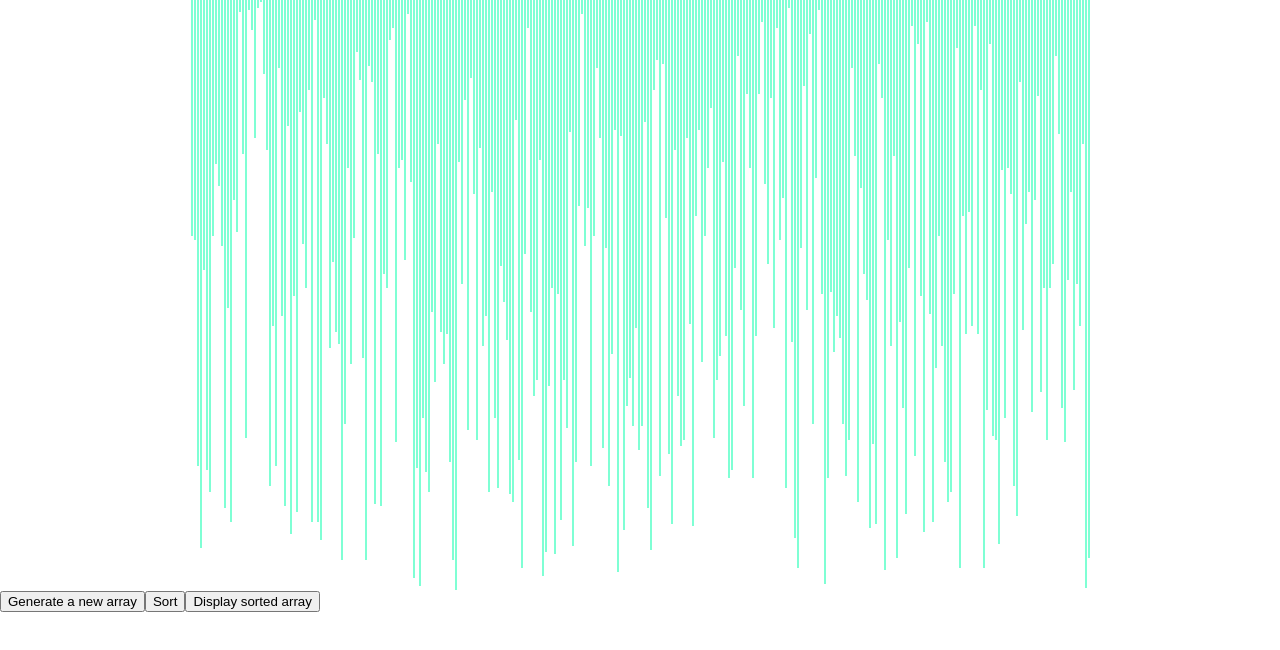
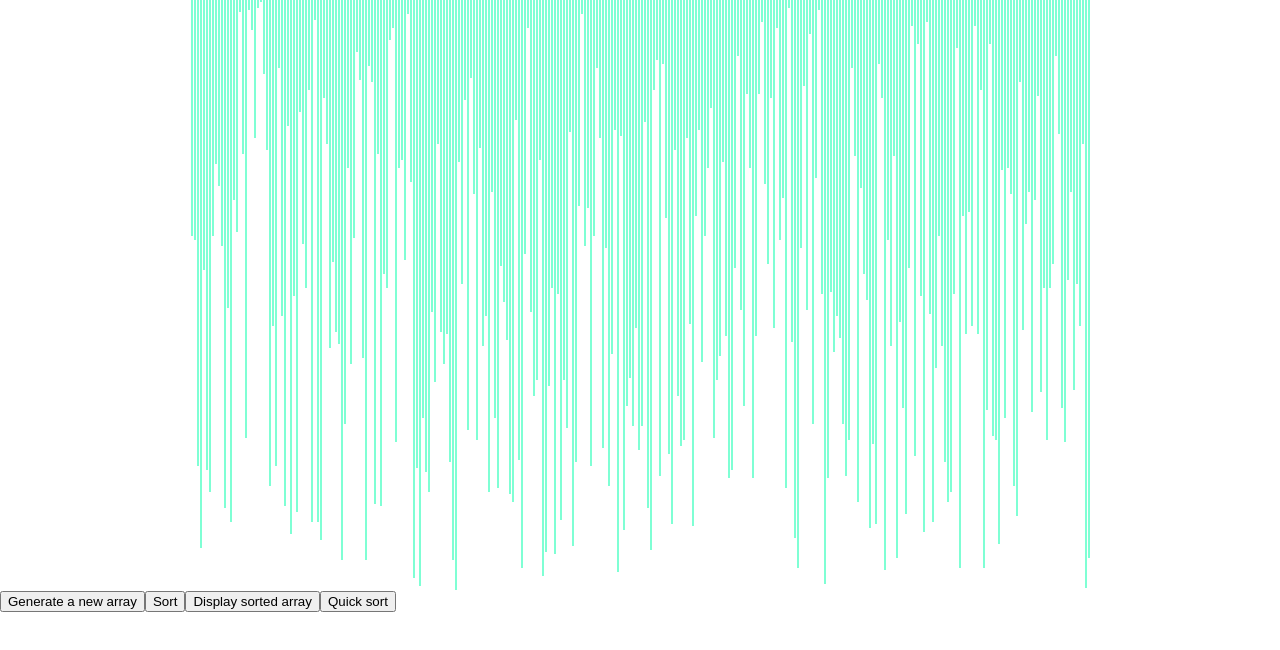
Before and after one commit to SebastienStordeur/sorting-visualizer, a React (Create React App) app: page / in a window 1280 px wide. Shown: the top 650 px of the page. Built offline with nearby package versions, Linux system fonts and the light colour scheme.

Commit message:
Quick sorting algorithm

```diff
--- a/src/components/SortingVisualizer.tsx
+++ b/src/components/SortingVisualizer.tsx
@@ -1,4 +1,5 @@
 import React, { useEffect, useState } from "react";
+import { quickSort } from "../utils/Algorithms/QuickSort";
 import { randomNumberFromInterval, resetArray } from "../utils/Array/Array";
 import { mergeSort } from "../utils/Sorting/MergeSort";
 import Bar from "./Bar";
@@ -8,6 +9,8 @@ const SortingVisualizer: React.FC = () => {
     Array.from({ length: 300 }, () => Math.floor(Math.random() * (300 - 5 + 1)))
   );
 
+  const quickSortedArray = quickSort(array);
+  console.log(quickSortedArray);
   //const sortedArray = array.slice().sort((a, b) => a - b);
 
   const setSortedArray = async () => {
@@ -16,16 +19,19 @@ const SortingVisualizer: React.FC = () => {
   };
 
   return (
-    <>
+    <React.Fragment>
       <div className="visualizer">
-        {array.map((number: number, index: number) => {
-          return <Bar number={number} key={index} />;
-        })}
+        {array &&
+          array.map((number: number, index: number) => {
+            return <Bar number={number} key={index} />;
+          })}
       </div>
       <button onClick={() => resetArray(100, setArray)}>Generate a new array</button>
       <button onClick={() => mergeSort(array, 0, array.length - 1)}>Sort</button>
       <button onClick={() => setSortedArray()}>Display sorted array</button>
-    </>
+
+      <button onClick={() => quickSort(array)}>Quick sort</button>
+    </React.Fragment>
   );
 };
 
--- /dev/null
+++ b/src/utils/Algorithms/QuickSort.ts
@@ -0,0 +1,31 @@
+// Note about quick sort algorithm
+
+// Choose a pivot element used to partition an array in 2
+// Partition the array into 2 parts
+// First part : array elements that are smaller than pivot in left
+// Second part : array elements that are higher than pivot in right
+
+// Recursively sort each part (or subarray)
+// Final : concat subarrays
+
+export const quickSort = (array: number[]): number[] => {
+  // check if array contains more than 1 value
+  if (array.length <= 1) return array;
+  else {
+    const pivot = array[0];
+
+    let leftArray = [];
+    let rightArray = [];
+
+    // values lower than pivot will go to the left array, higher will go in the right away
+    for (let i = 1; i < array.length; i++) {
+      if (array[i] < pivot) {
+        leftArray.push(array[i]);
+      } else {
+        rightArray.push(array[i]);
+      }
+    }
+
+    return quickSort(leftArray).concat(pivot, quickSort(rightArray));
+  }
+};
```
